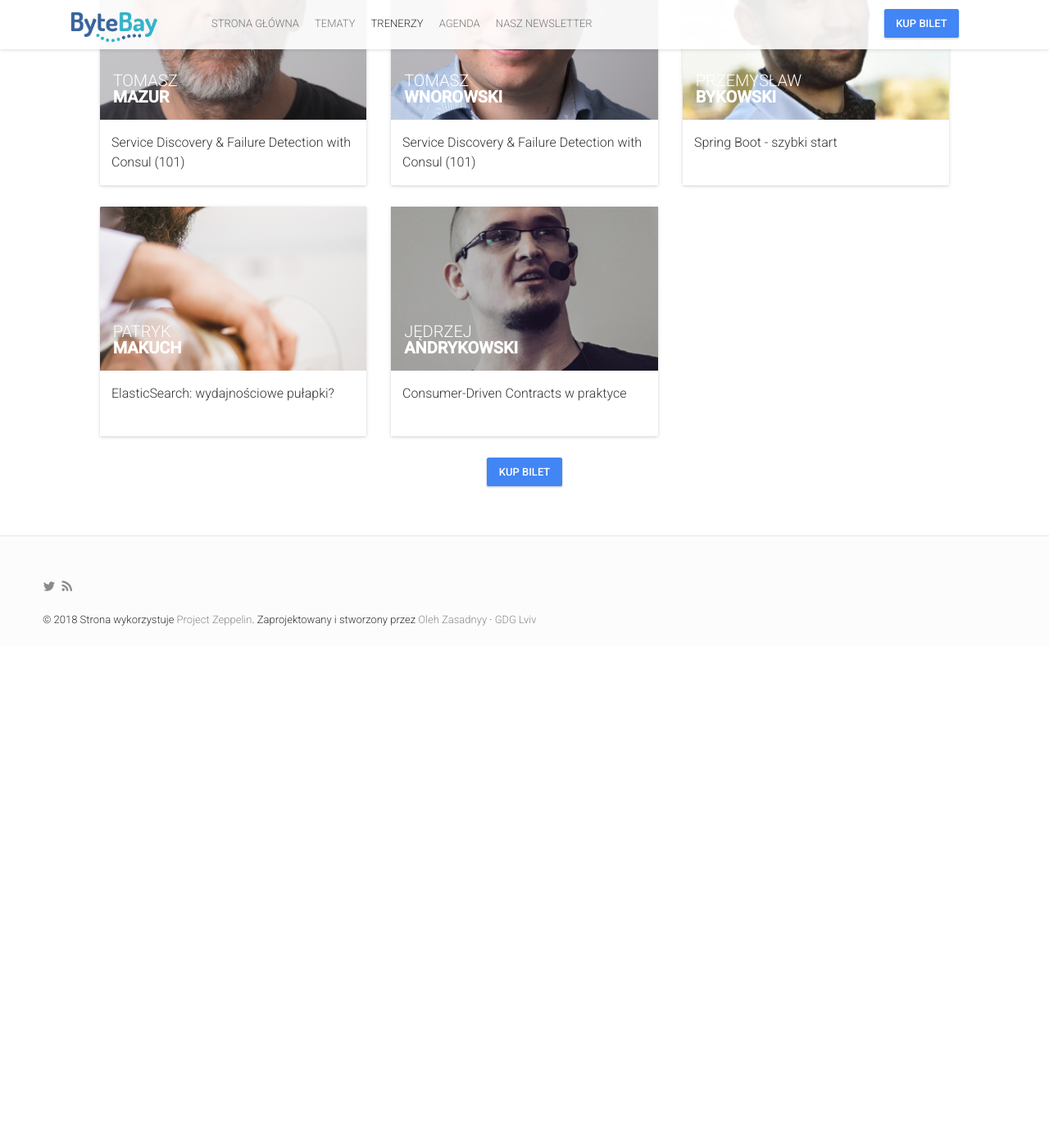
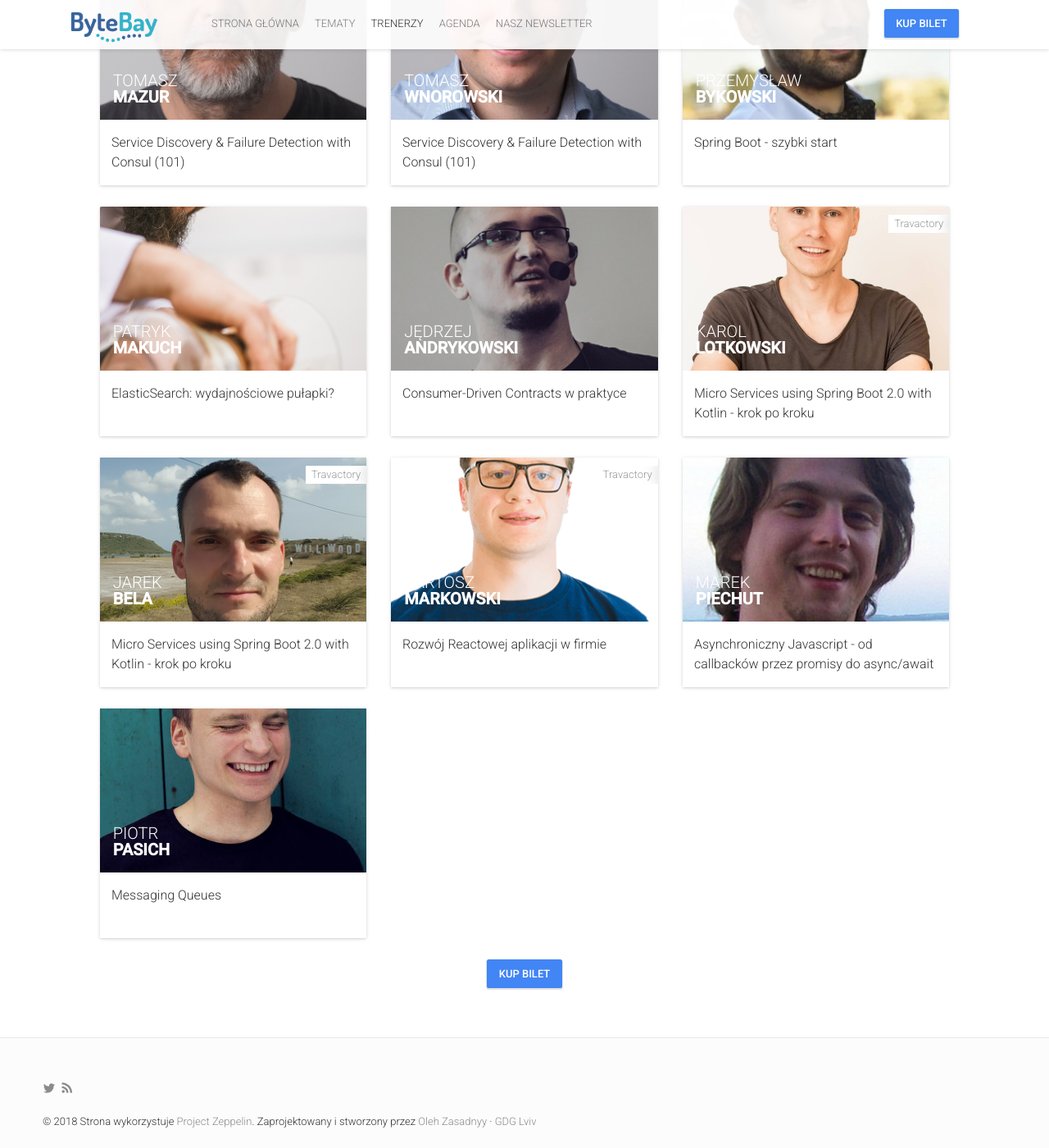
Before and after one commit to 42patterns/bytebay-website, a Jekyll site: the page built from speakers.html, in a window 1280 px wide and 1400 px high, scrolled down 3877 px. Shown: the whole window at 82% size. Built offline with Jekyll 4.4.1, drawn with Linux system fonts in a browser that asks for light colours; nearby versions of some CDN libraries; comment, search, counter and statistics services are not loaded; before the commit the page ends 4665 px from its top, so only the background shows below that; some of the changed lines change nothing that is shown.

Commit message:
TRV session + cfp

```diff
--- a/_data/sessions.yml
+++ b/_data/sessions.yml
@@ -526,3 +526,54 @@ list:
     type: 0
     speakers: [10]
     complexity: 1
+  - id: 33
+    title: "Micro Services using Spring Boot 2.0 with Kotlin - krok po kroku"
+    description: "<figure><figcaption>... micro apps</figcaption>
+    <ul>
+    <li>eureka / consul / ...
+    <li>hysrtrix / round rubin LB
+    <li>config server
+    <li>spring boot admin
+    <li>mongo / redis / ...
+    <li>docker / aws
+    <li>gateway
+    <li>monitoring / metryki -> prometheus + grafana
+    </ul></figure>"
+    type: 0
+    speakers: [44, 45]
+    complexity: 1
+
+  - id: 34
+    title: "Rozwój Reactowej aplikacji w firmie"
+    description: "<figure><figcaption>Poruszenie tematów</figcaption>
+    <ul>
+    <li>Testowanie aplikacji (komponentów(shallow, mount, snapshoty, mockowanie), jest, reducery, akcje, testowanie kodu asynchronicznego)
+    <li>Storybook jako ułatwienie przy tworzeniu aplikacji, filozofia zamkniętych komponentów
+    <li>HOC(High order component) i kontekst jako sposób na DRY
+    <li>Różne sposoby dzielenia aplikacji(budowanie wielu plików przy pomocy webpacka, wspólne elemty jako odzielnie repozytorium)
+    <li>React Native jako początek aplikacji mobilnej
+    </ul></figure>"
+    prereq: {title: "Co warto zrobić przed warsztatem", list: [
+      "zainstalować środowisko programistyczne pod javascript", "wiedzieć co to react i co to komponent"
+    ]}
+    type: 0
+    speakers: [46]
+    complexity: 2
+
+  - id: 35
+    title: "Asynchroniczny Javascript - od callbacków przez promisy do async/await"
+    description: "To, że Javascript jest jednowątkowy, nie oznacza, że wszystko musi dziać się po kolei.
+
+    Na tych warsztatach zgłębimy dostępne techniki pisania asynchronicznego kodu w Javascript dla przeglądarek i Node.js. Zaczniemy od znanych od lat callback-ów. Zobaczymy też \"streetfighter code\" (https://pbs.twimg.com/media/Bp1IyS7CYAATIEB.jpg) do którego prowadzi ich nadużywanie. Później przejdziemy do Promise-ów i sprawimy, że nasz kod będzie znów piękny i czytelny. Zobaczymy też dostępne w nich “super moce” i jak obchodzić ich ograniczenia. Na koniec jeszcze raz przeorganizujemy nasz kod tak, żeby wykorzystywał generatory i async/await, które pojawiły się w standardzie ES2017.
+
+    o tych warsztatach powinieneś wiedzieć już który styl programowania asynchronicznego wybrać. Tak, żeby najlepiej pasował do rozwiązywanego problemu."
+    type: 0
+    speakers: [47]
+    complexity: 1
+
+  - id: 36
+    title: "Messaging Queues"
+    description: "Spadek wydajności aplikacji nie zawsze wymaga otworzenia nowych serwerów i skalowania. W większości przypadków wystarczy oddelegować czasochłonne lub zasobochłonne zadania na później lub do innych aplikacji. Systemy kolejkowania wspomagają ten proces dostarczając zaawansowane, skuteczne i stabilne rozwiązania, które pozbywają się najczęstrzych problemów. Podczas workshopu dowiesz się jakie systemy kolejkowania są dostępne i jak je skonfugurować. Jaka jest różnica między AMQP, a MQTT i kiedy z nich korzystać."
+    type: 0
+    speakers: [48]
+    complexity: 0
--- a/_data/speakers.yml
+++ b/_data/speakers.yml
@@ -474,3 +474,54 @@
   company: "cinkciarz.pl"
   bio: "Na co dzień Software Developer oraz Team Leader w firmie Cinkciarz.pl. Związany głównie ze środowiskiem Java. Pasjonat szeroko pojętej automatyzacji testów oraz narzędzi z nią związanych. Entuzjasta Domain-Driven Design. Poza IT - gitarzysta i wielbiciel muzyki ekstremalnej."
   thumbnailUrl: "jedrzej_andrykowski.jpg"
+
+- id: 44
+  name: "Karol"
+  surname: "Lotkowski"
+  company: "Travactory"
+  thumbnailUrl: "karol_lotkowski.jpg"
+  bio: "Karol to programista z 10-letnim doświadczeniem. Dostarczał rozwiązania dla branż takich jak: e-commerce, turystyka online, ubezpieczeniowa, telekomunikacyjna, bankowa, informacyjna oraz media społecznościowe. Związany z techniczną oraz biznesową stroną realizowanych projektów. Pełnił wiele ról od software developera, team leadera, scrum mastera, trenera po architekta i ewangelistę nowych technologii. Entuzjasta metodyk Agile (certyfikowany Scrum Master) oraz zwolennik firm o płaskiej strukturze.
+
+  Pasjonat edukacji online, rekrutacji w IT oraz technik zarządzania czasem. Uzależniony od słuchania podcastów oraz audiobooków.
+
+  Obecnie rozwija oprogramowanie realizujące rezerwację oraz sprzedaż biletów lotniczych w Travactory N.V.. Jako trener infoShare Academy przekazuje zdobyte doświadczenie osobom rozpoczynającym swoją przygodę z programowaniem."
+  ribbon:
+    - {abbr: "Travactory", title: "Travactory", url: "http://travactory.com/"}
+  social:
+    - {name: "site", link: "https://www.linkedin.com/in/karollotkowski/"}
+
+- id: 45
+  name: "Jarek"
+  surname: "Bela"
+  company: "Travactory"
+  thumbnailUrl: "jarek_bela.jpg"
+  bio: "<br /><br /><br />"
+  ribbon:
+    - {abbr: "Travactory", title: "Travactory", url: "http://travactory.com/"}
+
+- id: 46
+  name: "Bartosz"
+  surname: "Markowski"
+  company: "Travactory"
+  thumbnailUrl: "bartosz_markowski.png"
+  bio: "Programista od 5 lat, od 3,5 związany z travactory. Na co dzień programista Javascriptu/RoR, okazjonalnie Javy. Po godzinach fan Elixira, komiksów i planszówek."
+  ribbon:
+    - {abbr: "Travactory", title: "Travactory", url: "http://travactory.com/"}
+
+- id: 47
+  name: "Marek"
+  surname: "Piechut"
+  company: "DayOne"
+  title: "Unicorn"
+  bio: "Programista od zawsze. Zawodowo od ponad 10 lat związany z Javą, Groovym, Javascriptem i wszystkim wokół. W małych i dużych firmach tworzyłem systemy, od których zależało bardzo wiele i takie od których prawie nic. Ciągle w poszukiwaniu nowej wiedzy i technologii a także wygrzebywania diamentów z tego wszystkiego, co już było. Uwielbiam kasowanie setek linii kodu i zastępowanie go 1 regexpem. Od kilku lat zakochany w programowaniu funkcyjnym i nowoczesnym Javascripcie."
+  thumbnailUrl: marek_piechut.jpg
+  ribbon:
+    - {abbr: "DayOne", title: "DayOne", url: "https://dayone.pl/"}
+  social:
+    - {name: "twitter", link: "https://twitter.com/bartekwitczak"}
+
+- id: 48
+  name: "Piotr"
+  surname: "Pasich"
+  bio: "Senior software developer, specjalizuje się w tworzeniu aplikacji klasy enterprise opartych o frameworki Symfony 2, Zend i Laravel. Ekspert w optymalizacji kodu oraz baz danych. Aktywny członek społeczności PHP, szkoleniowiec, prelegent i bloger. Zend Certified Engineer i SensioLabs Certified Symfony Developer."
+  thumbnailUrl: piotr_pasich.jpg
```
Also changed, not shown: img/people/bartosz_markowski.png (added), img/people/jarek_bela.jpg (added), img/people/karol_lotkowski.jpg (added), img/people/marek_piechut.jpg (added), img/people/piotr_pasich.jpg (added), img/people/przemyslaw_bykowski.jpg.
